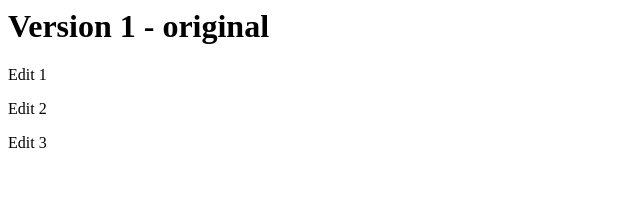
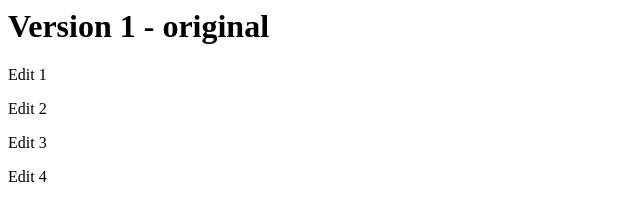
Before and after one commit to msshefat/web-development-lab-work, a plain HTML site: page index.html in a window 1280 px wide. Shown: the full height of the page, 0-640 px from the left. Drawn offline with Linux system fonts and the light colour scheme.

Commit message:
4th edit

```diff
--- a/index.html
+++ b/index.html
@@ -2,3 +2,4 @@
 <p>Edit 1</p>
 <p>Edit 2</p>
 <p>Edit 3</p>
+<p>Edit 4</p>
```
